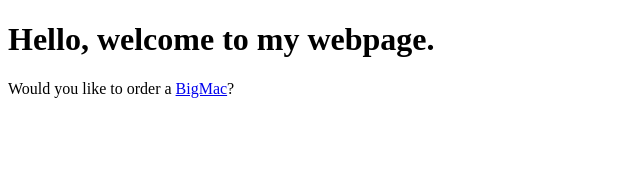
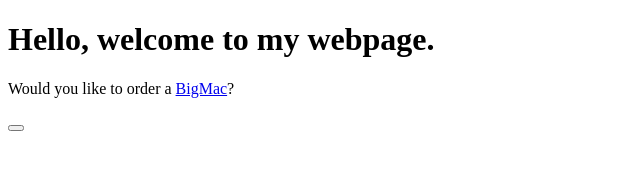
Before and after one commit to Thrashbang/testing-repo, a plain HTML site: page index.html in a window 1280 px wide. Shown: the full height of the page, 0-640 px from the left. Drawn offline with Linux system fonts and the light colour scheme.

Commit message:
Update index.html

```diff
--- a/index.html
+++ b/index.html
@@ -8,5 +8,6 @@
     <h1>Hello, welcome to my webpage.</h1>
     <p>Would you like to order a <a href="https://www.mcdonalds.com/us/en-us/product/big-mac.html">BigMac</a>?</p>
 
+    <button onclick="alert('You did it!');"></button>
   </body>
 </html>
```
